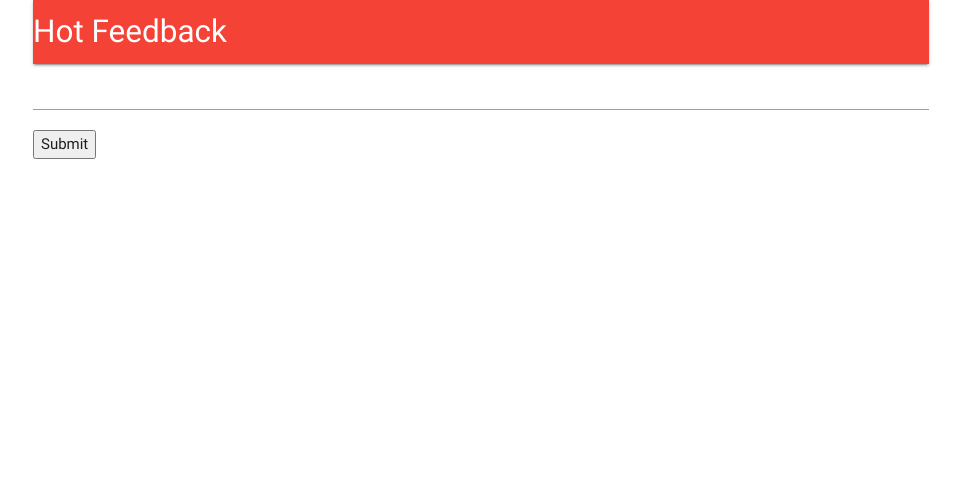
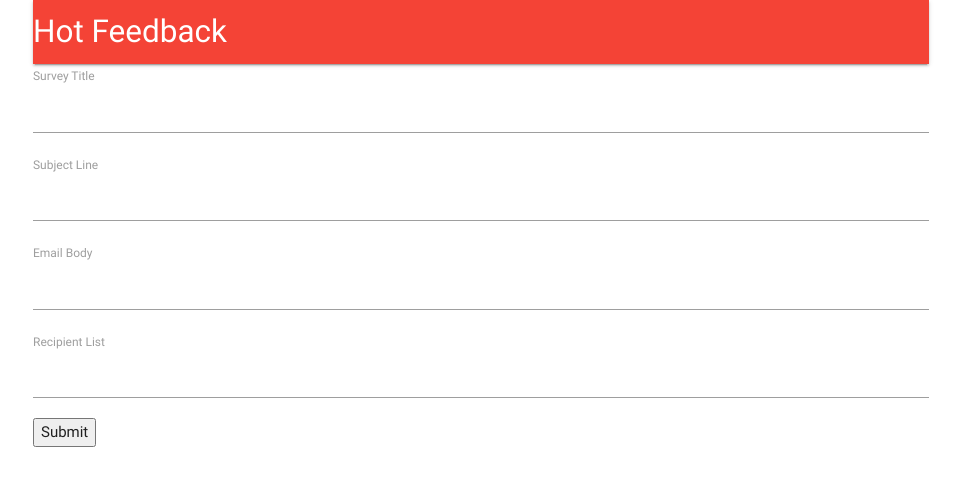
Before and after one commit to eleanormark/hot-feedback, a React (Create React App) app in the folder client/: page /surveys/new in a window 1280 px wide. Shown: the top 486 px of the page, without its empty margins (159-1120 px from the left). Built offline with nearby package versions, Linux system fonts and the light colour scheme; no server answers.

Commit message:
added field components  to form

```diff
--- a/client/src/components/surveys/SurveyField.js
+++ b/client/src/components/surveys/SurveyField.js
@@ -2,10 +2,11 @@
 // a single label and text input
 import React from 'react';
 
-export default () => {
-    return (
-        <div>
-            SurveyField
-        </div>
-    );
-}
+export default ({ input, label }) => {
+  return (
+    <div>
+      <label>{label}</label>
+      <input {...input} />
+    </div>
+  );
+};
--- a/client/src/components/surveys/SurveyForm.js
+++ b/client/src/components/surveys/SurveyForm.js
@@ -1,16 +1,32 @@
 // SurveyForm shows a form for user to add input
+import _ from 'lodash';
 import React, { Component } from 'react';
 
 // reduxform (works like the connect helper) allows our component to communicate with the redux store
 import { reduxForm, Field } from 'redux-form';
-import SurveyField from './SurveyField'
+import SurveyField from './SurveyField';
+
+const FIELDS = [
+  { label: 'Survey Title', name: 'title' },
+  { label: 'Subject Line', name: 'subject' },
+  { label: 'Email Body', name: 'body' },
+  { label: 'Recipient List', name: 'List' }
+];
 
 class SurveyForm extends Component {
+  renderFields() {
+    return _.map(FIELDS, ({ label, name }) => {
+      return (
+        <Field key={name} component={SurveyField} type="text" label={label} name={name} />
+      );
+    });
+  }
+
   render() {
     return (
       <div>
         <form onSubmit={this.props.handleSubmit(values => console.log(values))}>
-          <Field type="text" name="surveyTitle" component="input" />
+          {this.renderFields()}
           <button type="submit">Submit</button>
         </form>
       </div>
```
